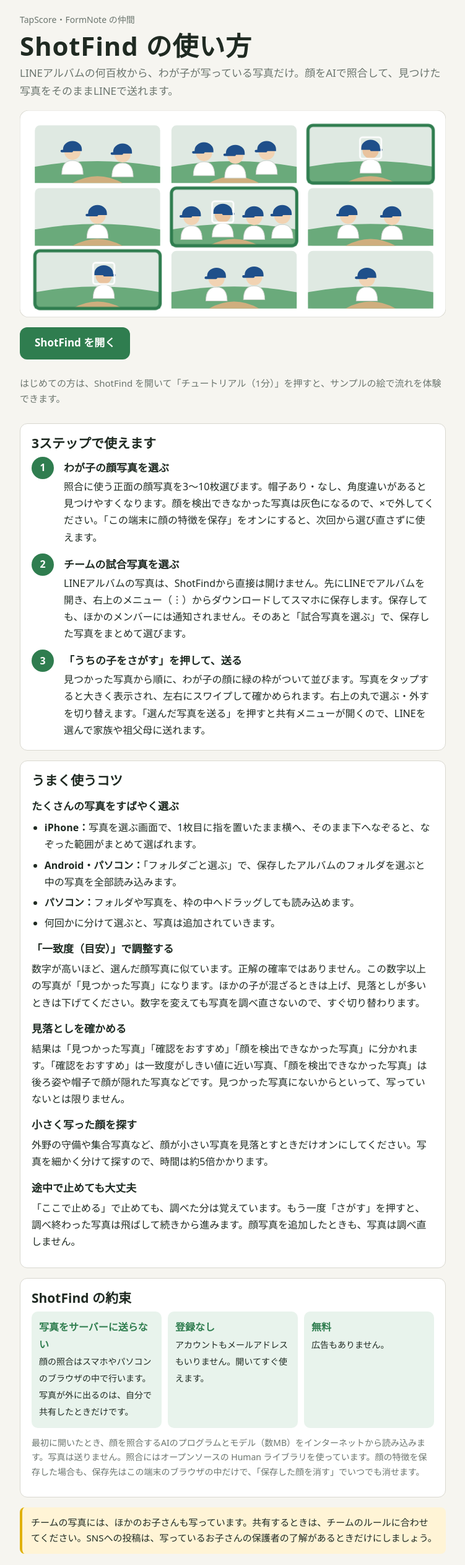
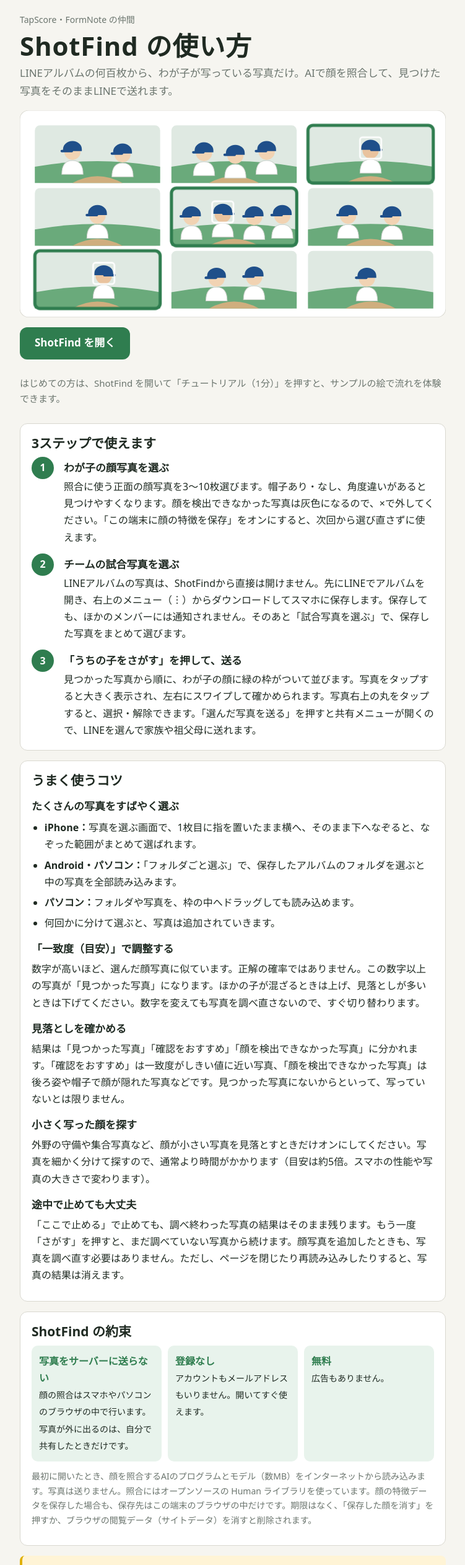
Before and after one commit to yatti3g-byte/BallNote, a plain HTML site: page help.html in a window 1280 px wide. Shown: the top 2525 px of the page at 62% size, without its empty margins (264-1015 px from the left). Drawn offline with Linux system fonts and the light colour scheme.

Commit message:
Add files via upload

```diff
--- a/help.html
+++ b/help.html
@@ -69,7 +69,7 @@ footer{color:var(--muted);font-size:13px;text-align:center}
   <header>
     <p class="brand">TapScore・FormNote の仲間</p>
     <h1>ShotFind の使い方</h1>
-    <p class="lead">LINEアルバムの何百枚から、わが子が写っている写真だけ。顔をAIで照合して、見つけた写真をそのままLINEで送れます。</p>
+    <p class="lead">LINEアルバムの何百枚から、わが子が写っている写真だけ。AIで顔を照合して、見つけた写真をそのままLINEで送れます。</p>
   </header>
 
   <svg class="sheet" viewBox="0 0 680 330" role="img" aria-label="たくさんの試合写真の中から、わが子が写っている写真だけに緑の枠がつく様子">
@@ -106,7 +106,7 @@ footer{color:var(--muted);font-size:13px;text-align:center}
     <ol class="steps">
       <li><span class="n">1</span><div><b>わが子の顔写真を選ぶ</b><p>照合に使う正面の顔写真を3〜10枚選びます。帽子あり・なし、角度違いがあると見つけやすくなります。顔を検出できなかった写真は灰色になるので、×で外してください。「この端末に顔の特徴を保存」をオンにすると、次回から選び直さずに使えます。</p></div></li>
       <li><span class="n">2</span><div><b>チームの試合写真を選ぶ</b><p>LINEアルバムの写真は、ShotFindから直接は開けません。先にLINEでアルバムを開き、右上のメニュー（︙）からダウンロードしてスマホに保存します。保存しても、ほかのメンバーには通知されません。そのあと「試合写真を選ぶ」で、保存した写真をまとめて選びます。</p></div></li>
-      <li><span class="n">3</span><div><b>「うちの子をさがす」を押して、送る</b><p>見つかった写真から順に、わが子の顔に緑の枠がついて並びます。写真をタップすると大きく表示され、左右にスワイプして確かめられます。右上の丸で選ぶ・外すを切り替えます。「選んだ写真を送る」を押すと共有メニューが開くので、LINEを選んで家族や祖父母に送れます。</p></div></li>
+      <li><span class="n">3</span><div><b>「うちの子をさがす」を押して、送る</b><p>見つかった写真から順に、わが子の顔に緑の枠がついて並びます。写真をタップすると大きく表示され、左右にスワイプして確かめられます。写真右上の丸をタップすると、選択・解除できます。「選んだ写真を送る」を押すと共有メニューが開くので、LINEを選んで家族や祖父母に送れます。</p></div></li>
     </ol>
   </section>
 
@@ -124,9 +124,9 @@ footer{color:var(--muted);font-size:13px;text-align:center}
     <h3>見落としを確かめる</h3>
     <p>結果は「見つかった写真」「確認をおすすめ」「顔を検出できなかった写真」に分かれます。「確認をおすすめ」は一致度がしきい値に近い写真、「顔を検出できなかった写真」は後ろ姿や帽子で顔が隠れた写真などです。見つかった写真にないからといって、写っていないとは限りません。</p>
     <h3>小さく写った顔を探す</h3>
-    <p>外野の守備や集合写真など、顔が小さい写真を見落とすときだけオンにしてください。写真を細かく分けて探すので、時間は約5倍かかります。</p>
+    <p>外野の守備や集合写真など、顔が小さい写真を見落とすときだけオンにしてください。写真を細かく分けて探すので、通常より時間がかかります（目安は約5倍。スマホの性能や写真の大きさで変わります）。</p>
     <h3>途中で止めても大丈夫</h3>
-    <p>「ここで止める」で止めても、調べた分は覚えています。もう一度「さがす」を押すと、調べ終わった写真は飛ばして続きから進みます。顔写真を追加したときも、写真は調べ直しません。</p>
+    <p>「ここで止める」で止めても、調べ終わった写真の結果はそのまま残ります。もう一度「さがす」を押すと、まだ調べていない写真から続けます。顔写真を追加したときも、写真を調べ直す必要はありません。ただし、ページを閉じたり再読み込みしたりすると、写真の結果は消えます。</p>
   </section>
 
   <section class="card" aria-labelledby="h-promise">
@@ -136,7 +136,7 @@ footer{color:var(--muted);font-size:13px;text-align:center}
       <div><b>登録なし</b><span>アカウントもメールアドレスもいりません。開いてすぐ使えます。</span></div>
       <div><b>無料</b><span>広告もありません。</span></div>
     </div>
-    <p style="margin-top:12px;font-size:14px;color:var(--muted)">最初に開いたとき、顔を照合するAIのプログラムとモデル（数MB）をインターネットから読み込みます。写真は送りません。照合にはオープンソースの Human ライブラリを使っています。顔の特徴を保存した場合も、保存先はこの端末のブラウザの中だけで、「保存した顔を消す」でいつでも消せます。</p>
+    <p style="margin-top:12px;font-size:14px;color:var(--muted)">最初に開いたとき、顔を照合するAIのプログラムとモデル（数MB）をインターネットから読み込みます。写真は送りません。照合にはオープンソースの Human ライブラリを使っています。顔の特徴データを保存した場合も、保存先はこの端末のブラウザの中だけです。期限はなく、「保存した顔を消す」を押すか、ブラウザの閲覧データ（サイトデータ）を消すと削除されます。</p>
   </section>
 
   <p class="note">チームの写真には、ほかのお子さんも写っています。共有するときは、チームのルールに合わせてください。SNSへの投稿は、写っているお子さんの保護者の了解があるときだけにしましょう。</p>
```
Also changed, not shown: index.html (+7 -6 lines).
